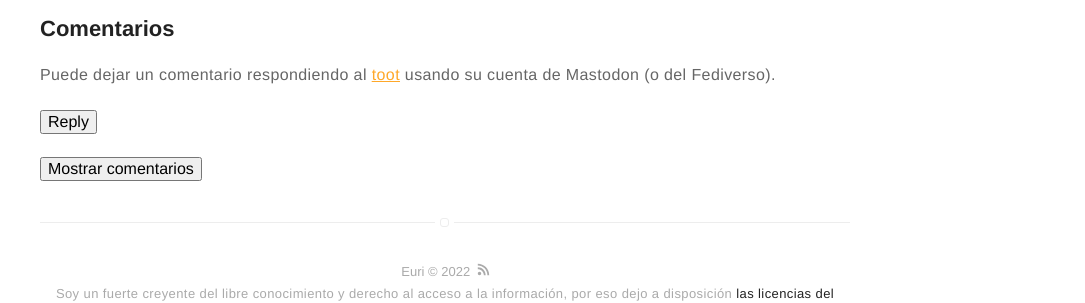
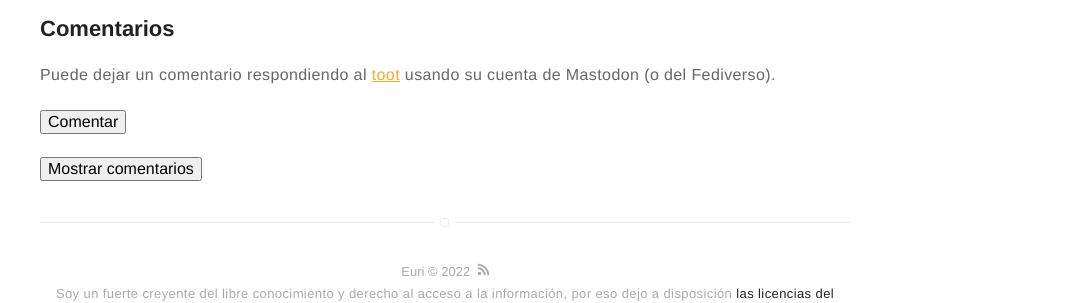
Before and after one commit to EuriNaiz/Euri, a Jekyll site: the page built from _posts/2020-11-27-licencias.md, in a window 1280 px wide. Shown: the part 1460-1763 px from the top of the page, without its empty margins (195-1280 px from the left). Built offline with Jekyll 4.4.1, drawn with Linux system fonts in a browser that asks for light colours.

Commit message:
Improved fediverse_comments translation

```diff
--- a/_includes/fediverse_comments.html
+++ b/_includes/fediverse_comments.html
@@ -2,7 +2,7 @@
     <h2>Comentarios</h2>
     <p>Puede dejar un comentario respondiendo al <a class="link" href="https://{{ page.comments.host }}/@{{ page.comments.username }}/{{ page.comments.id }}">toot</a> usando su cuenta de Mastodon (o del Fediverso).</p>
     <p>
-    <a class="button" href="https://{{ page.comments.host }}/interact/{{ page.comments.id }}?type=reply"><button id="reply">Reply</button></a>
+    <a class="button" href="https://{{ page.comments.host }}/interact/{{ page.comments.id }}?type=reply"><button id="reply">Comentar</button></a>
     </p>
     <p id="mastodon-comments-list"><button id="load-comment">Mostrar comentarios</button></p>
     <noscript><p>Es preciso tener JavaScript activado para mostrar los comentarios.</p></noscript>
```
